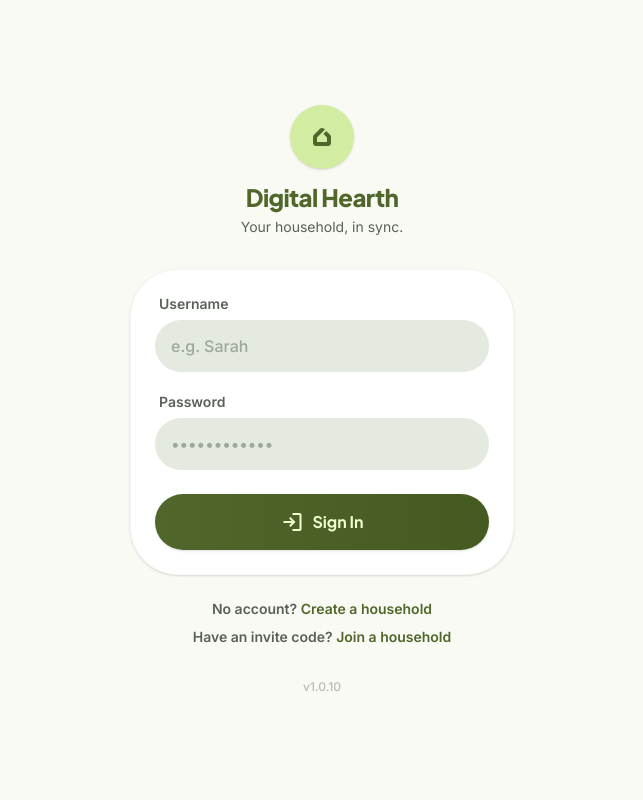
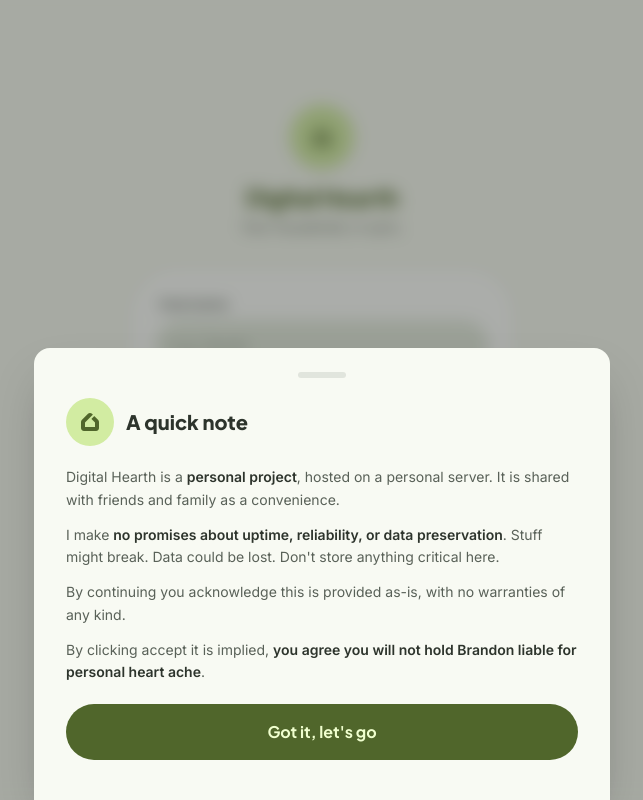
Before and after one commit to brandonnorsworthy/digital-hearth, a React (Vite) app: page / in a window 1280 px wide. Shown: the whole page, without its empty margins (318-961 px from the left). Built offline with nearby package versions, Linux system fonts and the light colour scheme; no server answers.

Commit message:
feat(DisclaimerModal): add disclaimer modal to inform users about project limitations and data handling

```diff
--- a/package.json
+++ b/package.json
@@ -1,7 +1,7 @@
 {
   "name": "digital-hearth",
   "private": true,
-  "version": "1.0.10",
+  "version": "1.0.11",
   "type": "module",
   "scripts": {
     "dev": "vite --host",
--- a/src/App.tsx
+++ b/src/App.tsx
@@ -18,6 +18,7 @@
 import JoinHousehold from './pages/JoinHousehold'
 import TaskHistory from './pages/TaskHistory'
 import { notificationService } from './services/notifications'
+import DisclaimerModal from './components/DisclaimerModal'
 
 
 function AppRoutes() {
@@ -58,6 +59,7 @@
               <ToastProvider>
                 <AppRoutes />
                 <Toast />
+                <DisclaimerModal />
               </ToastProvider>
             </HouseholdProvider>
           </AuthProvider>
--- /dev/null
+++ b/src/components/DisclaimerModal.tsx
@@ -0,0 +1,54 @@
+import { useState } from 'react'
+import { DISCLAIMER_ACCEPTED_KEY } from '../constants/storage'
+
+export default function DisclaimerModal() {
+  const [visible, setVisible] = useState(() => !localStorage.getItem(DISCLAIMER_ACCEPTED_KEY))
+
+  if (!visible) return null
+
+  function accept() {
+    localStorage.setItem(DISCLAIMER_ACCEPTED_KEY, '1')
+    setVisible(false)
+  }
+
+  return (
+    <div className="fixed inset-0 bg-on-surface/40 backdrop-blur-sm z-[100] flex items-end justify-center">
+      <div className="bg-surface rounded-t-2xl w-full max-w-xl shadow-2xl px-8 pt-6 pb-10 flex flex-col gap-5">
+        <div className="flex justify-center">
+          <div className="w-12 h-1.5 bg-outline-variant/30 rounded-full" />
+        </div>
+
+        <div className="flex items-center gap-3">
+          <div className="w-12 h-12 rounded-xl bg-primary-container flex items-center justify-center shrink-0">
+            <span className="material-symbols-outlined text-primary text-2xl" style={{ fontVariationSettings: "'FILL' 1" }}>
+              home_app_logo
+            </span>
+          </div>
+          <h2 className="font-headline font-extrabold text-xl text-on-surface">A quick note</h2>
+        </div>
+
+        <div className="space-y-3 text-sm text-on-surface-variant leading-relaxed">
+          <p>
+            Digital Hearth is a <span className="font-semibold text-on-surface">personal project</span>, hosted on a personal server. It is shared with friends and family as a convenience.
+          </p>
+          <p>
+            I make <span className="font-semibold text-on-surface">no promises about uptime, reliability, or data preservation</span>. Stuff might break. Data could be lost. Don't store anything critical here.
+          </p>
+          <p>
+            By continuing you acknowledge this is provided as-is, with no warranties of any kind.
+          </p>
+          <p>
+            By clicking accept it is implied, <span className="font-semibold text-on-surface">you agree you will not hold Brandon liable for personal heart ache</span>.
+          </p>
+        </div>
+
+        <button
+          onClick={accept}
+          className="w-full py-4 rounded-xl bg-primary text-on-primary font-headline font-bold text-base active:scale-[0.98] transition-all"
+        >
+          Got it, let's go
+        </button>
+      </div>
+    </div>
+  )
+}
--- /dev/null
+++ b/src/constants/storage.ts
@@ -0,0 +1 @@
+export const DISCLAIMER_ACCEPTED_KEY = 'dh_disclaimer_accepted'
```
Also changed, not shown: 1 other file (tests, documents, lock files or other folders).
